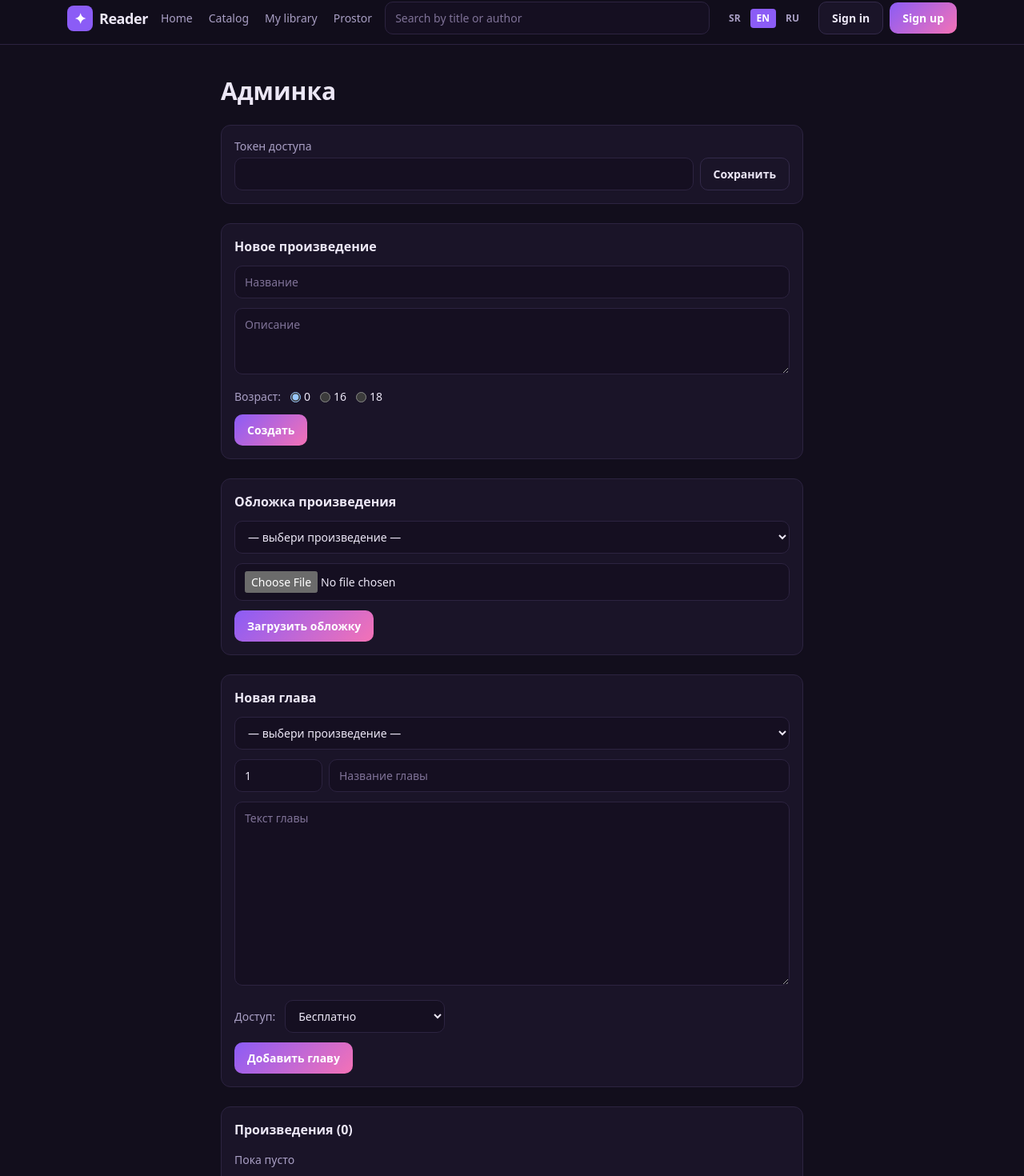
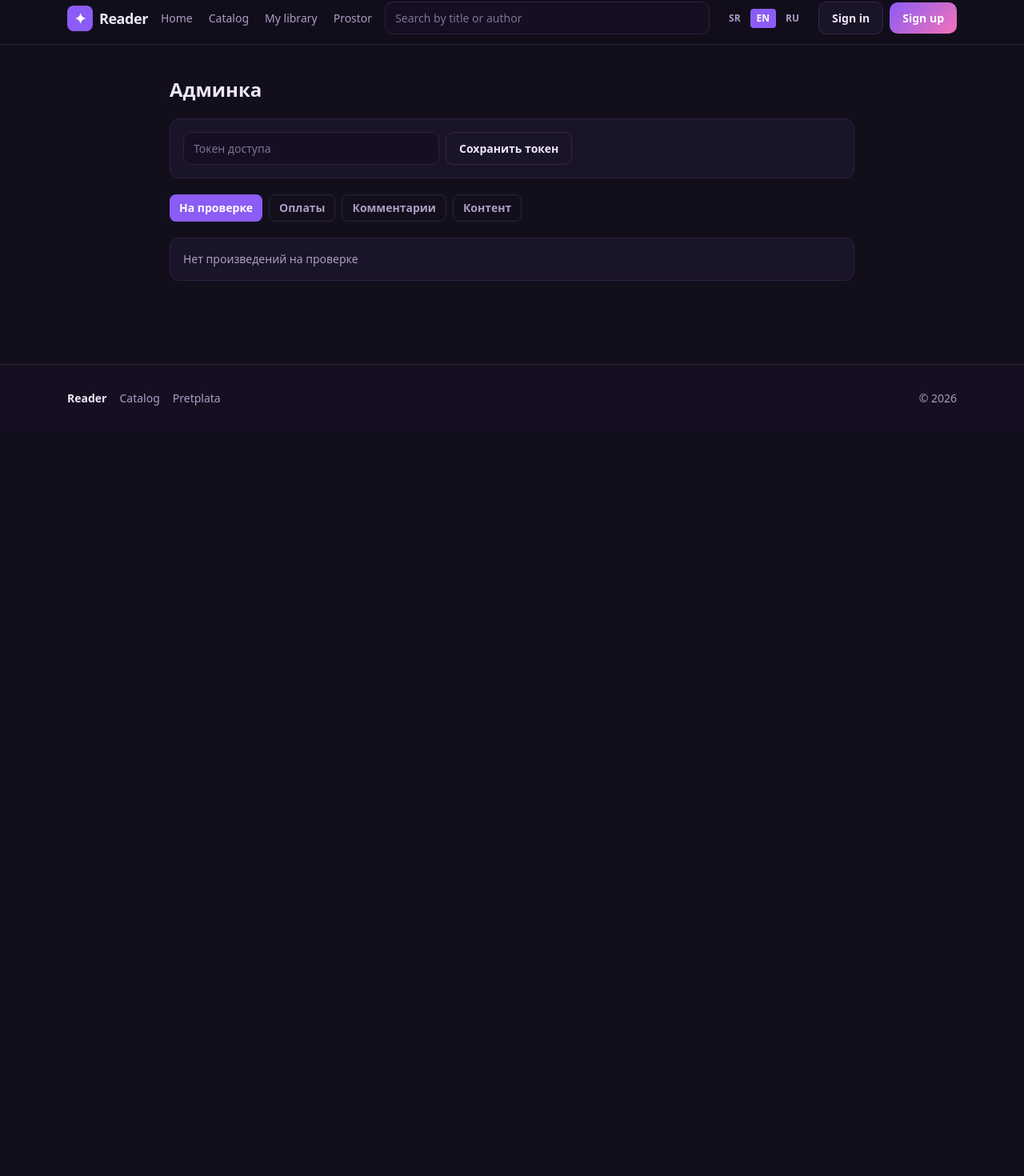
Before and after one commit to AnzuPac/reader-platform, a Next.js app: page /en/admin in a window 1280 px wide. Shown: the part 10-1480 px from the top of the page at 80% size. After the commit the page ends 800 px from the top, so only its background shows below. Built offline with nearby package versions, Linux system fonts and the light colour scheme.

Commit message:
Админ-панель: вкладки проверки произведений, подтверждения оплат, модерации комментариев и управления контентом; очередь проверки для авторов

```diff
--- a/app/[lang]/admin/page.tsx
+++ b/app/[lang]/admin/page.tsx
@@ -1,60 +1,94 @@
 'use client';
 import { useEffect, useState } from 'react';
 
-type Work = { id: number; slug: string; title: string; status: string; words_total: number };
+type Work = { id: number; slug: string; title: string; status: string; words_total: number; author?: string };
+type Payment = { id: number; amount_cents: number; currency: string; status: string; user: string; email: string; meta: string };
+type Comment = { id: number; body: string; status: string; author: string; work: string; created_at: string };
 
 export default function AdminPage() {
   const [token, setToken] = useState('');
   const [works, setWorks] = useState<Work[]>([]);
+  const [review, setReview] = useState<Work[]>([]);
+  const [payments, setPayments] = useState<Payment[]>([]);
+  const [comments, setComments] = useState<Comment[]>([]);
   const [msg, setMsg] = useState('');
+  const [tab, setTab] = useState<'review' | 'payments' | 'comments' | 'content'>('review');
 
-  // произведение
   const [title, setTitle] = useState('');
   const [desc, setDesc] = useState('');
   const [age, setAge] = useState(0);
-
-  // глава
   const [slug, setSlug] = useState('');
   const [number, setNumber] = useState(1);
   const [chTitle, setChTitle] = useState('');
   const [content, setContent] = useState('');
   const [access, setAccess] = useState('free');
-
-  // обложка
   const [coverSlug, setCoverSlug] = useState('');
   const [coverFile, setCoverFile] = useState<File | null>(null);
 
   useEffect(() => {
     const saved = localStorage.getItem('admin_token') || '';
     setToken(saved);
-    if (saved) load(saved);
+    if (saved) loadAll(saved);
   }, []);
 
-  async function load(tk = token) {
-    const r = await fetch('/api/admin/work', { headers: { 'x-admin-token': tk } });
-    if (!r.ok) { setMsg('Токен не подходит'); return; }
-    const j = await r.json();
-    setWorks(j.works || []);
+  function headers(tk = token): Record<string, string> {
+    return { 'x-admin-token': tk, 'Content-Type': 'application/json' };
+  }
+
+  async function loadAll(tk = token) {
+    const [w, rv, pay, cm] = await Promise.all([
+      fetch('/api/admin/work', { headers: headers(tk) }).then((r) => r.json()).catch(() => ({})),
+      fetch('/api/admin/works?status=review', { headers: headers(tk) }).then((r) => r.json()).catch(() => ({})),
+      fetch('/api/admin/payments?status=pending', { headers: headers(tk) }).then((r) => r.json()).catch(() => ({})),
+      fetch('/api/admin/comment', { headers: headers(tk) }).then((r) => r.json()).catch(() => ({})),
+    ]);
+    setWorks(w.works || []);
+    setReview(rv.works || []);
+    setPayments(pay.payments || []);
+    setComments(cm.comments || []);
   }
 
   async function saveToken() {
     localStorage.setItem('admin_token', token);
-    await load(token);
+    await loadAll(token);
     setMsg('Токен сохранён');
+  }
+
+  async function workAction(slg: string, action: string) {
+    const r = await fetch('/api/admin/work-status', { method: 'POST', headers: headers(), body: JSON.stringify({ slug: slg, action }) });
+    setMsg(r.ok ? `Произведение: ${action}` : 'Ошибка');
+    await loadAll();
+  }
+
+  async function confirmPayment(id: number) {
+    const r = await fetch('/api/admin/payment', { method: 'POST', headers: headers(), body: JSON.stringify({ paymentId: id }) });
+    setMsg(r.ok ? 'Оплата подтверждена, подписка выдана' : 'Ошибка подтверждения');
+    await loadAll();
+  }
+
+  async function commentAction(id: number, action: string) {
+    const r = await fetch('/api/admin/comment', { method: 'POST', headers: headers(), body: JSON.stringify({ id, action }) });
+    setMsg(r.ok ? `Комментарий: ${action}` : 'Ошибка');
+    await loadAll();
   }
 
   async function createWork(e: React.FormEvent) {
     e.preventDefault();
-    const r = await fetch('/api/admin/work', {
-      method: 'POST',
-      headers: { 'Content-Type': 'application/json', 'x-admin-token': token },
-      body: JSON.stringify({ title, description: desc, ageRating: age }),
+    const r = await fetch('/api/admin/work', { method: 'POST', headers: headers(), body: JSON.stringify({ title, description: desc, ageRating: age }) });
+    const j = await r.json().catch(() => ({}));
+    setMsg(r.ok ? 'Произведение создано: ' + j.work.slug : 'Ошибка: ' + (j.error || r.status));
+    setTitle(''); setDesc(''); await loadAll();
+  }
+
+  async function createChapter(e: React.FormEvent) {
+    e.preventDefault();
+    const r = await fetch('/api/admin/chapter', {
+      method: 'POST', headers: headers(),
+      body: JSON.stringify({ workSlug: slug, number, title: chTitle, content, access }),
     });
     const j = await r.json().catch(() => ({}));
-    if (!r.ok) { setMsg('Ошибка: ' + (j.error || r.status)); return; }
-    setMsg('Произведение создано: ' + j.work.slug);
-    setTitle(''); setDesc(''); setAge(0);
-    await load();
+    setMsg(r.ok ? `Глава ${j.chapter.number} добавлена` : 'Ошибка: ' + (j.error || r.status));
+    setChTitle(''); setContent('');
   }
 
   async function uploadCover(e: React.FormEvent) {
@@ -65,98 +99,142 @@ export default function AdminPage() {
     fd.append('file', coverFile);
     const r = await fetch('/api/admin/cover', { method: 'POST', headers: { 'x-admin-token': token }, body: fd });
     const j = await r.json().catch(() => ({}));
-    if (!r.ok) { setMsg('Ошибка: ' + (j.error || r.status)); return; }
-    setMsg('Обложка загружена: ' + j.cover);
-    setCoverFile(null);
+    setMsg(r.ok ? 'Обложка загружена: ' + j.cover : 'Ошибка: ' + (j.error || r.status));
   }
 
-  async function createChapter(e: React.FormEvent) {
-    e.preventDefault();
-    const r = await fetch('/api/admin/chapter', {
-      method: 'POST',
-      headers: { 'Content-Type': 'application/json', 'x-admin-token': token },
-      body: JSON.stringify({ workSlug: slug, number, title: chTitle, content, access }),
-    });
-    const j = await r.json().catch(() => ({}));
-    if (!r.ok) { setMsg('Ошибка: ' + (j.error || r.status)); return; }
-    setMsg(`Глава ${j.chapter.number} добавлена`);
-    setChTitle(''); setContent('');
-  }
+  const Tab = ({ id, label, count }: { id: typeof tab; label: string; count?: number }) => (
+    <button onClick={() => setTab(id)}
+      className={`rounded-lg px-3 py-1.5 text-sm font-semibold ${tab === id ? 'bg-brand text-white' : 'border border-line text-mist'}`}>
+      {label}{count ? ` (${count})` : ''}
+    </button>
+  );
 
   return (
-    <main className="mx-auto max-w-3xl px-5 py-10">
-      <h1 className="mb-6 text-3xl font-bold">Админка</h1>
+    <main className="mx-auto max-w-4xl px-5 py-10">
+      <h1 className="mb-5 text-2xl font-bold">Админка</h1>
 
-      <div className="card mb-6 p-4">
-        <label className="mb-1 block text-sm muted">Токен доступа</label>
-        <div className="flex gap-2">
-          <input className="input" value={token} onChange={(e) => setToken(e.target.value)} />
-          <button className="btn btn-ghost" onClick={saveToken}>Сохранить</button>
-        </div>
+      <div className="card mb-5 flex flex-wrap items-center gap-2 p-4">
+        <input className="input max-w-xs" value={token} onChange={(e) => setToken(e.target.value)} placeholder="Токен доступа" />
+        <button className="btn btn-ghost" onClick={saveToken}>Сохранить токен</button>
+        {msg ? <span className="text-sm text-hot">{msg}</span> : null}
       </div>
 
-      {msg ? <p className="mb-4 text-sm text-sakura">{msg}</p> : null}
+      <div className="mb-5 flex flex-wrap gap-2">
+        <Tab id="review" label="На проверке" count={review.length} />
+        <Tab id="payments" label="Оплаты" count={payments.length} />
+        <Tab id="comments" label="Комментарии" count={comments.length} />
+        <Tab id="content" label="Контент" />
+      </div>
 
-      <form onSubmit={createWork} className="card mb-6 space-y-3 p-4">
+      {tab === 'review' ? (
+        <div className="card overflow-hidden">
+          <ul className="divide-y divide-line">
+            {review.map((w) => (
+              <li key={w.id} className="flex flex-wrap items-center gap-3 px-4 py-3">
+                <span className="flex-1 font-medium">{w.title}</span>
+                <span className="text-xs muted">{w.author}</span>
+                <button className="btn btn-primary" onClick={() => workAction(w.slug, 'publish')}>Опубликовать</button>
+                <button className="btn btn-ghost" onClick={() => workAction(w.slug, 'hide')}>Скрыть</button>
+              </li>
+            ))}
+            {review.length === 0 ? <li className="px-4 py-4 text-sm muted">Нет произведений на проверке</li> : null}
+          </ul>
+        </div>
+      ) : null}
+
+      {tab === 'payments' ? (
+        <div className="card overflow-hidden">
+          <ul className="divide-y divide-line">
+            {payments.map((p) => (
+              <li key={p.id} className="flex flex-wrap items-center gap-3 px-4 py-3">
+                <span className="flex-1">#{p.id} · {p.user} ({p.email})</span>
+                <span className="text-sm">{(p.amount_cents / 100).toFixed(2)} {p.currency}</span>
+                <button className="btn btn-primary" onClick={() => confirmPayment(p.id)}>Подтвердить</button>
+              </li>
+            ))}
+            {payments.length === 0 ? <li className="px-4 py-4 text-sm muted">Нет ожидающих оплат</li> : null}
+          </ul>
+        </div>
+      ) : null}
+
+      {tab === 'comments' ? (
+        <div className="card overflow-hidden">
+          <ul className="divide-y divide-line">
+            {comments.map((c) => (
+              <li key={c.id} className="px-4 py-3">
+                <div className="mb-1 text-xs muted">{c.author} · {c.work} · {c.status}</div>
+                <div className="mb-2 text-sm" dangerouslySetInnerHTML={{ __html: c.body }} />
+                <div className="flex gap-2 text-xs">
+                  <button className="text-mist hover:text-brand" onClick={() => commentAction(c.id, 'show')}>показать</button>
+                  <button className="text-mist hover:text-brand" onClick={() => commentAction(c.id, 'hide')}>скрыть</button>
+                  <button className="text-mist hover:text-hot" onClick={() => commentAction(c.id, 'delete')}>удалить</button>
+                </div>
+              </li>
+            ))}
+            {comments.length === 0 ? <li className="px-4 py-4 text-sm muted">Комментариев нет</li> : null}
+          </ul>
+        </div>
+      ) : null}
+
+      {tab === 'content' ? (
+        <div className="space-y-5">
+          <form onSubmit={createWork} className="card space-y-3 p-4">
             <h2 className="font-semibold">Новое произведение</h2>
             <input className="input" placeholder="Название" value={title} onChange={(e) => setTitle(e.target.value)} />
-        <textarea className="input" placeholder="Описание" rows={3} value={desc} onChange={(e) => setDesc(e.target.value)} />
-        <div className="flex items-center gap-3">
-          <span className="text-sm muted">Возраст:</span>
+            <textarea className="input" rows={3} placeholder="Описание" value={desc} onChange={(e) => setDesc(e.target.value)} />
+            <div className="flex items-center gap-3 text-sm">
+              <span className="muted">Возраст:</span>
               {[0, 16, 18].map((a) => (
-            <label key={a} className="flex items-center gap-1 text-sm">
-              <input type="radio" checked={age === a} onChange={() => setAge(a)} /> {a || '0'}
+                <label key={a} className="flex items-center gap-1">
+                  <input type="radio" checked={age === a} onChange={() => setAge(a)} /> {a}
                 </label>
               ))}
             </div>
             <button className="btn btn-primary">Создать</button>
           </form>
 
-      <form onSubmit={uploadCover} className="card mb-6 space-y-3 p-4">
+          <form onSubmit={uploadCover} className="card space-y-3 p-4">
             <h2 className="font-semibold">Обложка произведения</h2>
             <select className="input" value={coverSlug} onChange={(e) => setCoverSlug(e.target.value)}>
               <option value="">— выбери произведение —</option>
               {works.map((w) => <option key={w.id} value={w.slug}>{w.title}</option>)}
             </select>
-        <input className="input" type="file" accept="image/png,image/jpeg,image/webp"
-               onChange={(e) => setCoverFile(e.target.files?.[0] ?? null)} />
+            <input className="input" type="file" accept="image/png,image/jpeg,image/webp" onChange={(e) => setCoverFile(e.target.files?.[0] ?? null)} />
             <button className="btn btn-primary">Загрузить обложку</button>
           </form>
 
-      <form onSubmit={createChapter} className="card mb-6 space-y-3 p-4">
+          <form onSubmit={createChapter} className="card space-y-3 p-4">
             <h2 className="font-semibold">Новая глава</h2>
             <select className="input" value={slug} onChange={(e) => setSlug(e.target.value)}>
               <option value="">— выбери произведение —</option>
               {works.map((w) => <option key={w.id} value={w.slug}>{w.title}</option>)}
             </select>
             <div className="flex gap-2">
-          <input className="input" type="number" min={1} value={number} onChange={(e) => setNumber(Number(e.target.value))} style={{ width: 110 }} />
+              <input className="input max-w-[110px]" type="number" min={1} value={number} onChange={(e) => setNumber(Number(e.target.value))} />
               <input className="input" placeholder="Название главы" value={chTitle} onChange={(e) => setChTitle(e.target.value)} />
             </div>
-        <textarea className="input" placeholder="Текст главы" rows={10} value={content} onChange={(e) => setContent(e.target.value)} />
-        <div className="flex items-center gap-3 text-sm">
-          <span className="muted">Доступ:</span>
-          <select className="input" value={access} onChange={(e) => setAccess(e.target.value)} style={{ width: 200 }}>
+            <textarea className="input" rows={8} placeholder="Текст главы" value={content} onChange={(e) => setContent(e.target.value)} />
+            <select className="input max-w-[200px]" value={access} onChange={(e) => setAccess(e.target.value)}>
               <option value="free">Бесплатно</option>
               <option value="subscribers">Подписчики</option>
               <option value="paid">Платная</option>
             </select>
-        </div>
             <button className="btn btn-primary">Добавить главу</button>
           </form>
 
           <div className="card p-4">
             <h2 className="mb-2 font-semibold">Произведения ({works.length})</h2>
-        <ul className="divide-y divide-line/60 text-sm">
+            <ul className="divide-y divide-line text-sm">
               {works.map((w) => (
                 <li key={w.id} className="flex items-center justify-between py-2">
                   <span>{w.title}</span>
-              <span className="text-xs muted">{w.slug} · {w.words_total} слов · {w.status}</span>
+                  <span className="text-xs muted">{w.slug} · {w.status}</span>
                 </li>
               ))}
-          {works.length === 0 ? <li className="py-2 muted">Пока пусто</li> : null}
             </ul>
           </div>
+        </div>
+      ) : null}
     </main>
   );
 }
```
Also changed, not shown: app/api/admin/payments/route.ts (added, +16 -0 lines), app/api/admin/work-status/route.ts (added, +17 -0 lines), app/api/admin/works/route.ts (added, +22 -0 lines), app/api/author/publish/route.ts (+6 -1 lines). Lines whose indentation alone changed are shown as unchanged.
